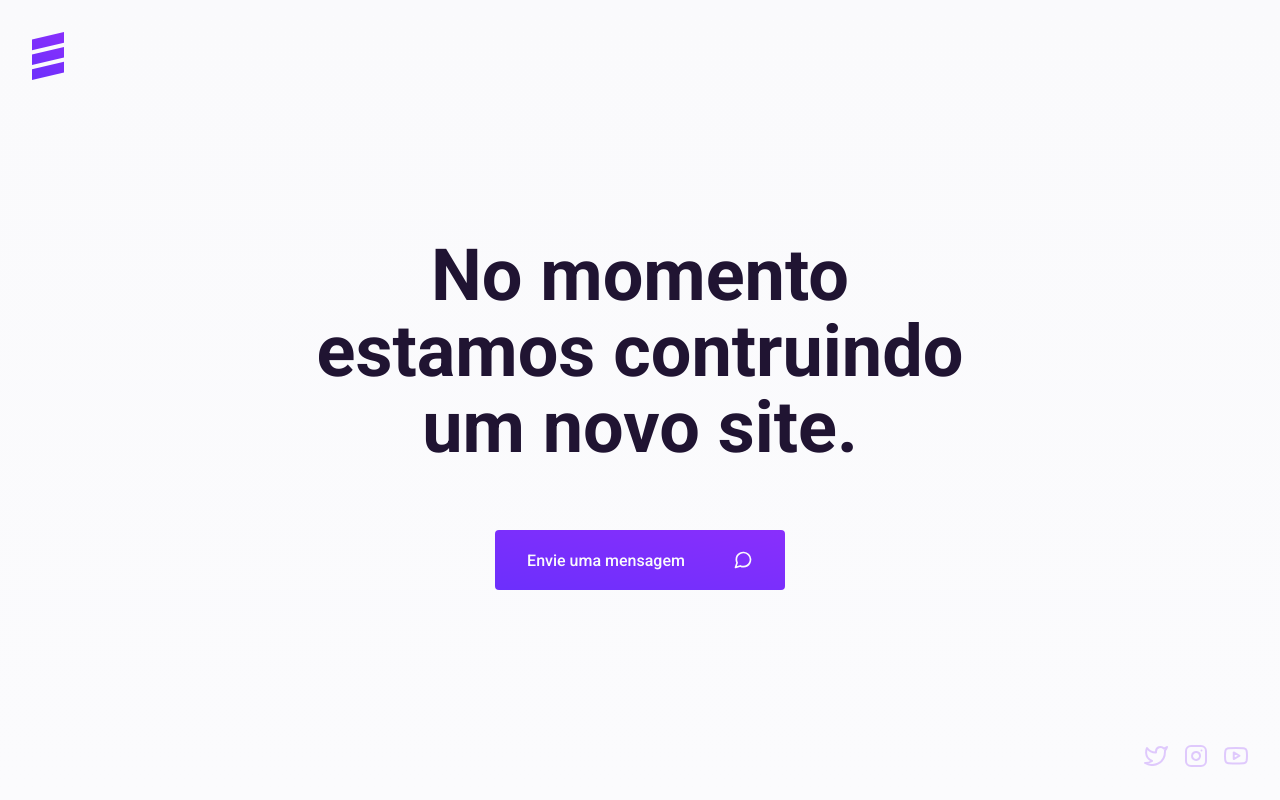
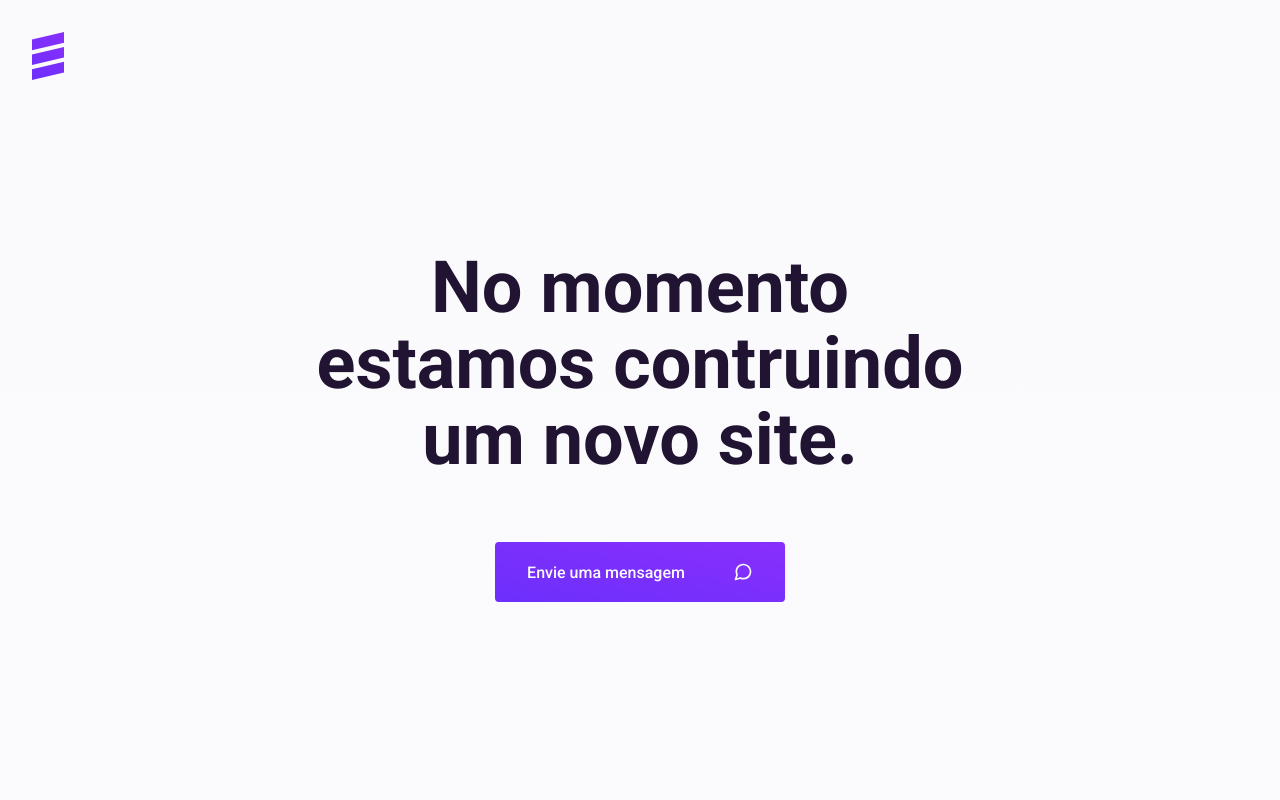
Before and after one commit to brunohfabre/coddee-under-construction, a React (Create React App) app: page / in a window 1280 px wide. Built offline with nearby package versions, Linux system fonts and the light colour scheme.

Commit message:
Removido redes sociais

```diff
--- a/src/pages/Home/index.tsx
+++ b/src/pages/Home/index.tsx
@@ -117,7 +117,7 @@ Mensagem: ${messageInputRef.current.value},
           </button>
         </Content>
 
-        <Footer>
+        {/* <Footer>
           <a href="http://www.twitter.com/coddee">
             <FiTwitter size={24} />
           </a>
@@ -129,7 +129,7 @@ Mensagem: ${messageInputRef.current.value},
           <a href="http://www.youtube.com/coddee">
             <FiYoutube size={24} />
           </a>
-        </Footer>
+        </Footer> */}
       </Container>
 
       {message && !messageSended && (
```
